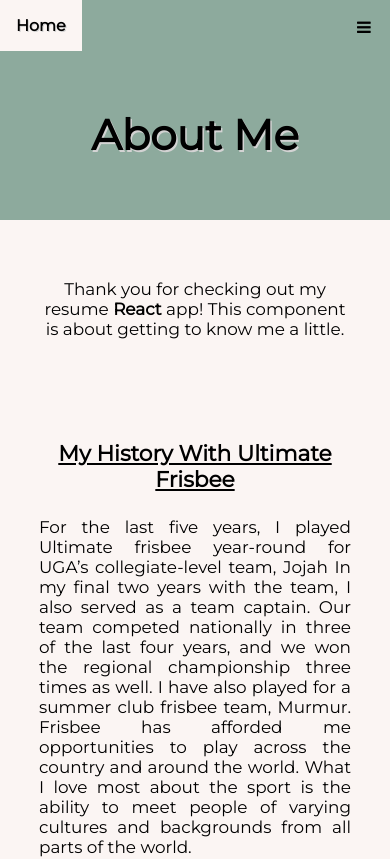
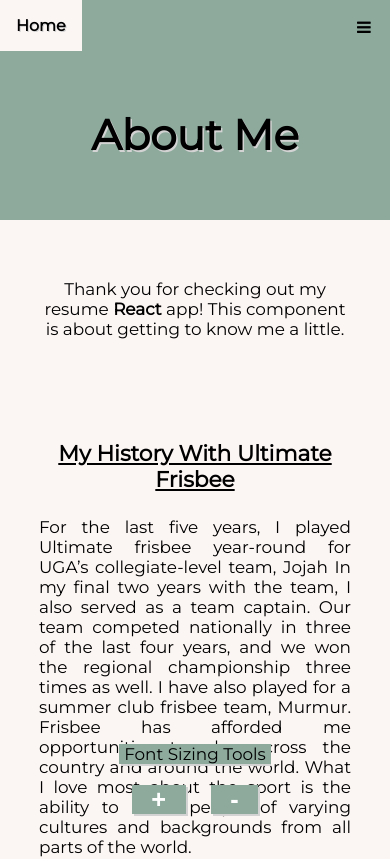
Before and after one commit to jingley/jrs-website, a React (Create React App) app: page /about in a window 390 px wide. Shown: the top 859 px of the page. Built offline with nearby package versions, Linux system fonts and the light colour scheme.

Commit message:
added font increase and decrease tools

```diff
--- /dev/null
+++ b/src/Components/FontTools/FontTools.tsx
@@ -0,0 +1,40 @@
+import React from 'react';
+import './css/FontTools.css'
+
+export default class FontTools extends React.Component {
+
+    state = {
+        fontSizes: ['70%','80%','90%','100%','110%','120%','130%'],
+        currentSize: 3
+    }
+
+    fontUp = () => {
+        const layoutBody = document.getElementById('Layout-fonts');
+        if(layoutBody !== null){
+            if((this.state.currentSize + 1 ) < 6) {
+                this.state.currentSize = this.state.currentSize + 1;
+                layoutBody.style.fontSize = this.state.fontSizes[this.state.currentSize];
+            }
+        }
+    };
+
+    fontDown = () => {
+        const layoutBody = document.getElementById('Layout-fonts');
+        if(layoutBody !== null){
+            if( (this.state.currentSize -1 ) > 0 ) {
+                this.state.currentSize = this.state.currentSize - 1;
+                layoutBody.style.fontSize = this.state.fontSizes[this.state.currentSize];
+            }
+        }
+    };
+
+    render() {
+        return (
+            <div className="FontTools">
+                <p className="fontText">Font Sizing Tools</p>
+                <button className="fontUp" onClick={this.fontUp}>+</button>
+                <button className="fontDown" onClick={this.fontDown}>-</button>
+            </div>
+        );
+    };
+};
--- /dev/null
+++ b/src/Components/FontTools/css/FontTools.css
@@ -0,0 +1,24 @@
+.FontTools button {
+    background-color: #8DAA9D;
+    font-size: 3vh;
+    font-weight: bold;
+    border: none;
+    color: white;
+    padding: 0 5vmin;
+    margin: 2.5vh 1.5vh;
+    text-align: center;
+    text-decoration: none;
+    display: inline-block;
+    box-shadow: 2px 2px lightgray;
+}
+
+.FontTools p {
+    text-align: center;
+    box-shadow: 2px 2px lightgray;
+}
+
+@media screen and (max-width: 1200px) {
+    .FontTools p {
+        background-color: #8DAA9D;
+    }
+}
--- a/src/Components/Home/css/App.css
+++ b/src/Components/Home/css/App.css
@@ -6,8 +6,8 @@
 }
 
 .App-logo {
-  height: 40vmin;
-  margin: 3em;
+  height: 35vmin;
+  margin: 4em;
   pointer-events: none;
 }
 
@@ -21,6 +21,7 @@
   width: 100%;
   background-color: #8DAA9D;
   align-items: center;
+  max-height: 100%;
   justify-content: center;
   margin-bottom: 7vh;
 }
--- a/src/Components/Resume/css/Resume.css
+++ b/src/Components/Resume/css/Resume.css
@@ -61,6 +61,7 @@
     display: flex;
     max-width: 60%;
     margin: auto;
+    flex-wrap: wrap;
     justify-content: space-evenly;
 }
 
--- a/src/Layout.tsx
+++ b/src/Layout.tsx
@@ -1,6 +1,7 @@
 import React from 'react';
 import { Link } from 'react-router-dom';
 import './css/Layout.css';
+import FontTools from './Components/FontTools/FontTools';
 
 const Layout = (props) => {
 
@@ -66,8 +67,11 @@ const Layout = (props) => {
                     </div>
                 </nav>
             </header>
-            <div className="Layout-body">
+            <div className="Layout-body" id="Layout-fonts">
                 {props.children }
+                <aside className="Layout-aside">
+                    <FontTools/>
+                </aside>
             </div>
             <footer className="Layout-footer">
                 <p>Jon Ross Ingley &copy; 2020</p>
--- a/src/css/Layout.css
+++ b/src/css/Layout.css
@@ -14,6 +14,13 @@
     flex-grow: 1;
     font-size: 2vh;
     color: black;
+}
+
+.Layout-aside {
+    position: fixed;
+    bottom: 0;
+    left: 0;
+    margin: 1vh;
 }
 
 .Layout-header {
@@ -44,7 +51,7 @@
     overflow: hidden;
 }
 
-.Nav-right a.icon {
+.Nav-right p.icon {
     display: none;
 }
 
@@ -123,7 +130,7 @@
     text-shadow: 1.5px 1.5px lightgray;
 }
 
-@media screen and (max-width: 600px) {
+@media screen and (max-width: 1200px) {
     .Section-title {
         min-height: 20vh;
         font-size: 2.5vh;
@@ -164,4 +171,12 @@
     .Nav-right a:active, .Drop-down:active #Drop-down-button {
         background-color: lightsteelblue;
     }
+
+    .Layout-body {
+        margin-bottom: 8vh;
+    }
+
+    .Layout-aside {
+        left: auto;
+    }
 }
```
